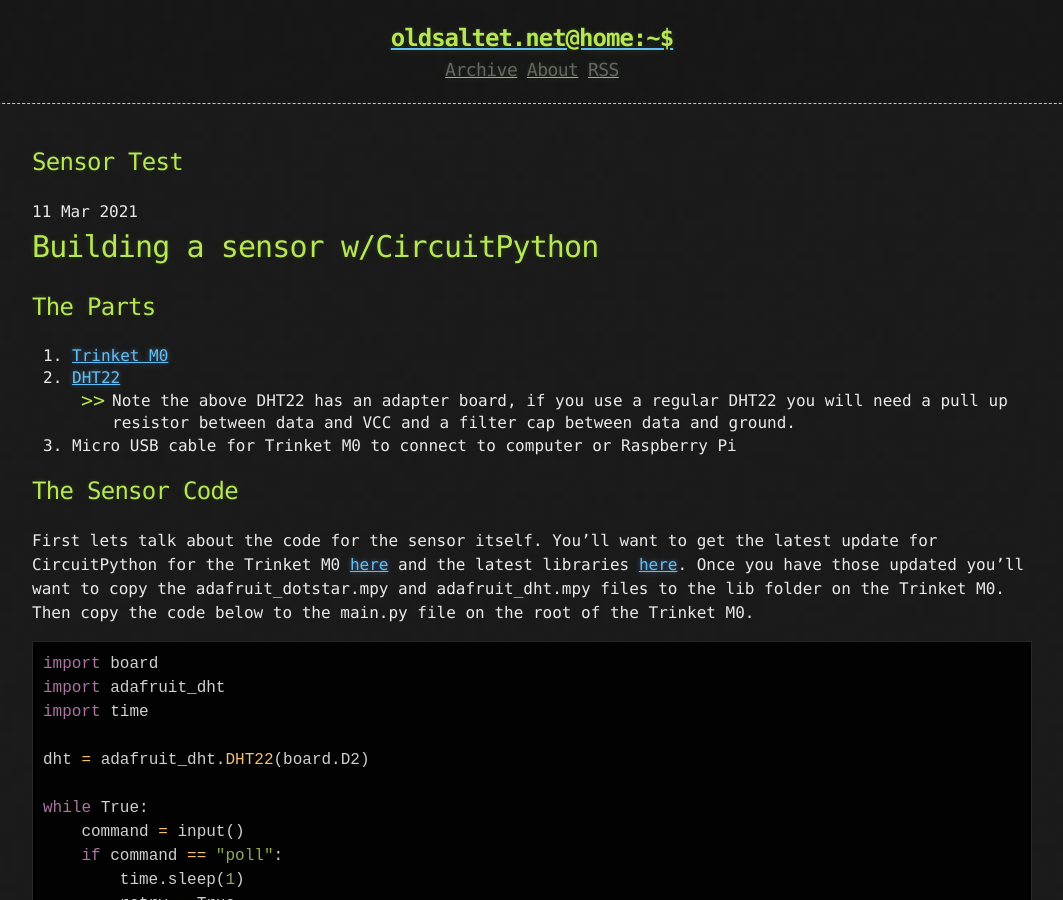
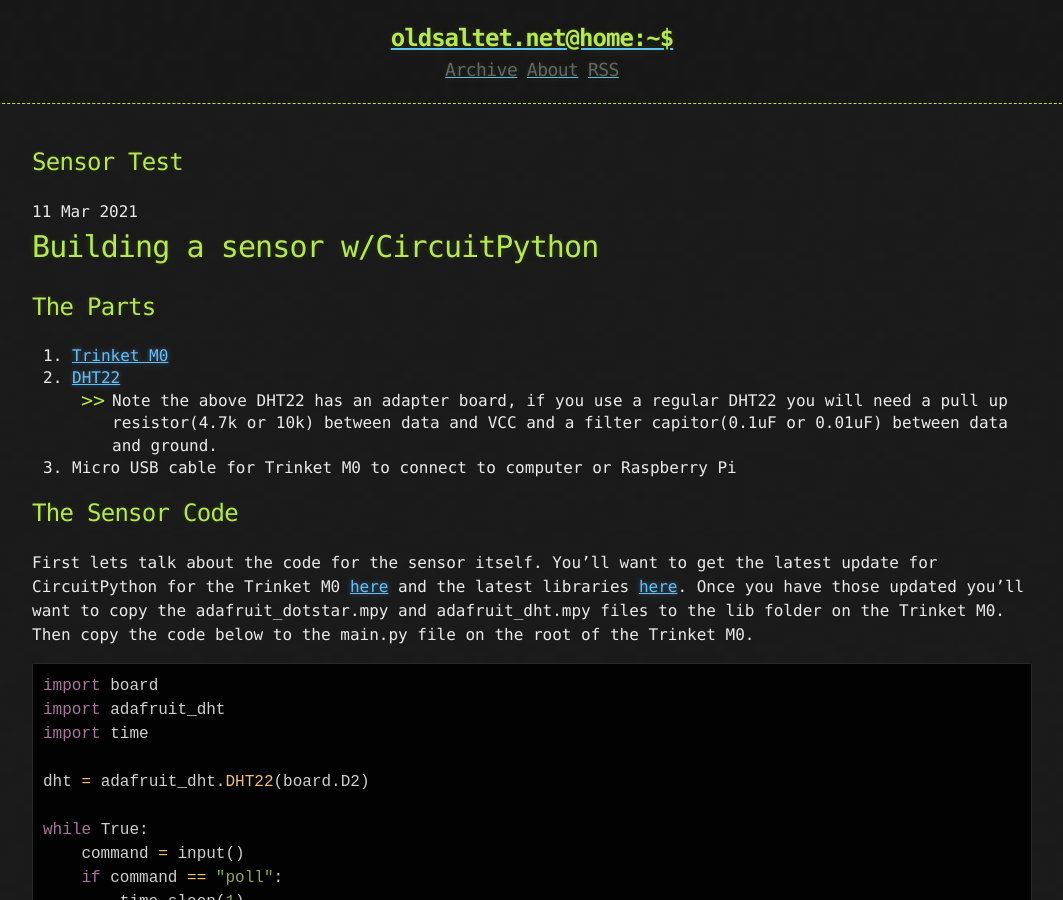
Before and after one commit to Blacknight318/Blog_OldSaltET.NET, a Jekyll site: the page built from _posts/2021-03-11-Sensor-Test.md, in a window 1280 px wide and 900 px high. Shown: the whole window, without its empty margins (108-1171 px from the left). Built offline with Jekyll 4.4.1, drawn with Linux system fonts in a browser that asks for light colours.

Commit message:
Added values for sensor components

```diff
--- a/_posts/2021-03-11-Sensor-Test.md
+++ b/_posts/2021-03-11-Sensor-Test.md
@@ -3,7 +3,7 @@
 ## The Parts
 1. [Trinket M0](https://www.amazon.com/Adafruit-Trinket-M0-CircuitPython-Arduino/dp/B07MLWKK6V)
 2. [DHT22](https://www.amazon.com/dp/B07XBVR532/ref=cm_sw_r_em_apa_fabc_NRTX4BSZW5RQVF3P930T?_encoding=UTF8&psc=1)
-    * Note the above DHT22 has an adapter board, if you use a regular DHT22 you will need a pull up resistor between data and VCC and a filter cap between data and ground.
+    * Note the above DHT22 has an adapter board, if you use a regular DHT22 you will need a pull up resistor(4.7k or 10k) between data and VCC and a filter capitor(0.1uF or 0.01uF) between data and ground.
 3. Micro USB cable for Trinket M0 to connect to computer or Raspberry Pi
 
 ## The Sensor Code
```
